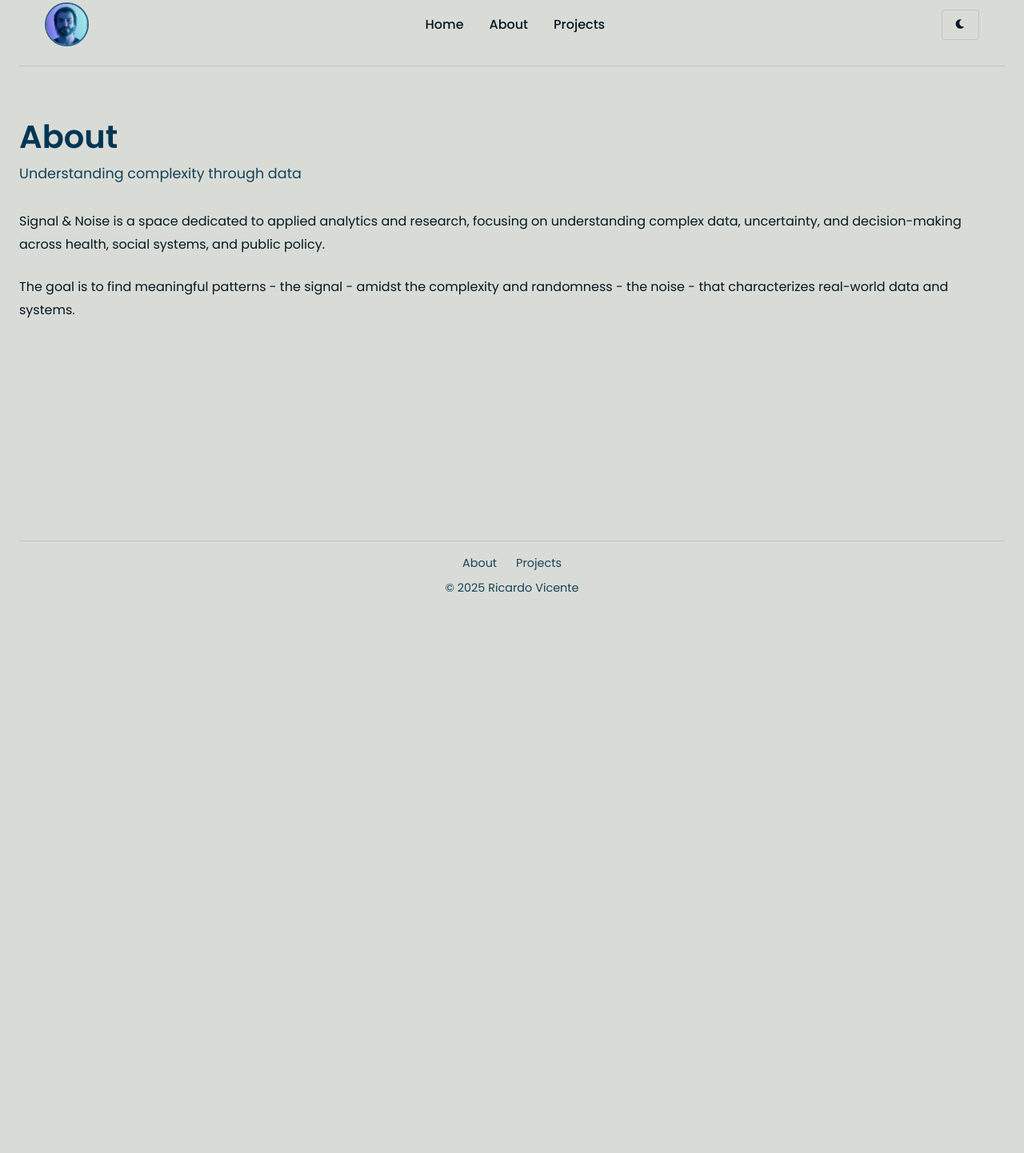
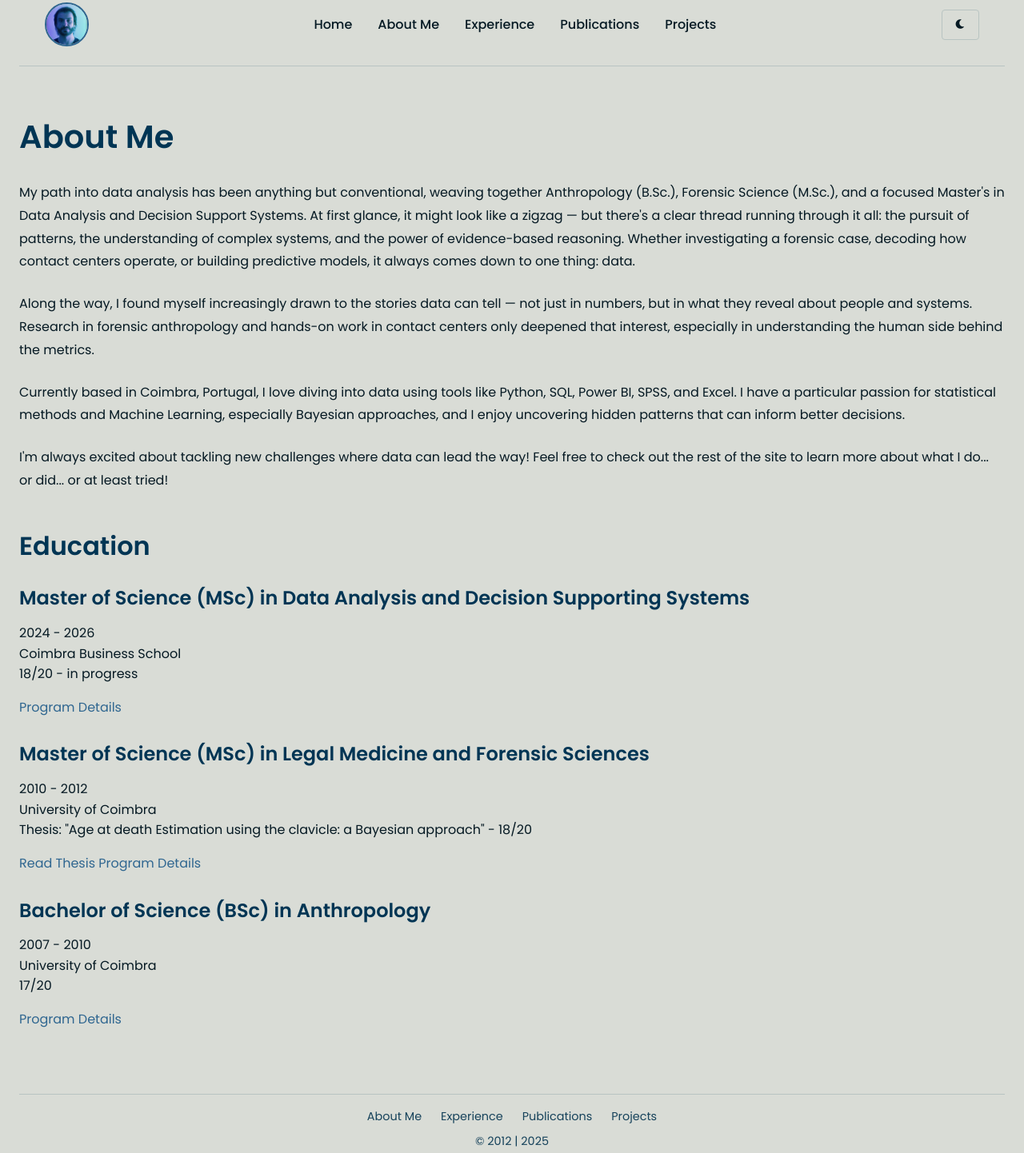
Before and after one commit to R-Vicente/signal-and-noise, a plain HTML site: page about.html in a window 1280 px wide. Shown: the part 21-1463 px from the top of the page at 80% size. Before the commit the page ends 800 px from the top, so only its background shows below. Drawn offline with Linux system fonts and the light colour scheme.

Commit message:
Update about.html

```diff
--- a/about.html
+++ b/about.html
@@ -3,7 +3,7 @@
     <head>
         <meta charset="UTF-8">
         <meta name="viewport" content="width=device-width, initial-scale=1.0">
-    <title>About | Signal & Noise</title>
+        <title>Título | Ricardo Vicente</title>
         <link rel="preconnect" href="https://fonts.googleapis.com">
         <link rel="preconnect" href="https://fonts.gstatic.com" crossorigin>
         <link href="https://fonts.googleapis.com/css2?family=Poppins:wght@300;400;500;600;700&display=swap" rel="stylesheet">
@@ -19,26 +19,75 @@
             </a>
             <ul class="nav-links">
                 <li><a href="index.html">Home</a></li>
-                <li><a href="about.html">About</a></li>
+                <li><a href="about.html">About Me</a></li>
+                <li><a href="experience.html">Experience</a></li>
+                <li><a href="publications.html">Publications</a></li>
                 <li><a href="projects.html">Projects</a></li>
             </ul>
             <div class="theme-buttons">
                 <button id="theme-toggle"><i class="fas fa-moon"></i></button>
+                <!--<button id="language-toggle">EN | PT</button>-->
             </div>
         </nav>
     </header>
 
     <main>
         <!-- Page Title -->
-        <h1 class="page-title">About</h1>
-        <p class="page-description">Understanding complexity through data</p>
+        <h1 class="page-title">About Me</h1>
+        <p class="page-description"></p>
 
-        <!-- About Section -->
+        <!-- Bio Section -->
         <section class="section">
             <div class="about-content">
-                <p>Signal & Noise is a space dedicated to applied analytics and research, focusing on understanding complex data, uncertainty, and decision-making across health, social systems, and public policy.</p>
+                <p>My path into data analysis has been anything but conventional, weaving together Anthropology (B.Sc.), Forensic Science (M.Sc.), and a focused Master's in Data Analysis and Decision Support Systems. At first glance, it might look like a zigzag — but there's a clear thread running through it all: the pursuit of patterns, the understanding of complex systems, and the power of evidence-based reasoning. Whether investigating a forensic case, decoding how contact centers operate, or building predictive models, it always comes down to one thing: data.</p>
 
-                <p>The goal is to find meaningful patterns - the signal - amidst the complexity and randomness - the noise - that characterizes real-world data and systems.</p>
+                <p>Along the way, I found myself increasingly drawn to the stories data can tell — not just in numbers, but in what they reveal about people and systems. Research in forensic anthropology and hands-on work in contact centers only deepened that interest, especially in understanding the human side behind the metrics.</p>
+
+                <p>Currently based in Coimbra, Portugal, I love diving into data using tools like Python, SQL, Power BI, SPSS, and Excel. I have a particular passion for statistical methods and Machine Learning, especially Bayesian approaches, and I enjoy uncovering hidden patterns that can inform better decisions.</p>
+
+                <p>I'm always excited about tackling new challenges where data can lead the way! Feel free to check out the rest of the site to learn more about what I do... or did... or at least tried!</p>
+            </div>
+        </section>
+
+        <!-- Education Section -->
+        <section class="section">
+            <h2>Education</h2>
+
+            <div class="education-item">
+                <div class="education-header">
+                    <h3>Master of Science (MSc) in Data Analysis and Decision Supporting Systems</h3>
+                    <span class="education-date">2024 - 2026</span>
+                </div>
+                <div class="education-school">Coimbra Business School</div>
+                <div class="education-details">
+                    <p>18/20 - in progress</p>
+                    <a href="https://www.ipc.pt/en/formative-offer/iscac/master/master-in-data-analysis-and-decision-supporting-systems/" class="education-link" target="_blank">Program Details</a>
+                </div>
+            </div>
+
+            <div class="education-item">
+                <div class="education-header">
+                    <h3>Master of Science (MSc) in Legal Medicine and Forensic Sciences</h3>
+                    <span class="education-date">2010 - 2012</span>
+                </div>
+                <div class="education-school">University of Coimbra</div>
+                <div class="education-details">
+                    <p>Thesis: "Age at death Estimation using the clavicle: a Bayesian approach" - 18/20</p>
+                    <a href="https://estudogeral.uc.pt/handle/10316/31997?mode=full" class="education-link" target="_blank">Read Thesis</a>
+                    <a href="https://apps.uc.pt/courses/en/course/1392" class="education-link" target="_blank">Program Details</a>
+                </div>
+            </div>
+
+            <div class="education-item">
+                <div class="education-header">
+                    <h3>Bachelor of Science (BSc) in Anthropology</h3>
+                    <span class="education-date">2007 - 2010</span>
+                </div>
+                <div class="education-school">University of Coimbra</div>
+                <div class="education-details">
+                    <p>17/20</p>
+                    <a href="https://www.uc.pt/en/fctuc/dcv/graduations/graduation-in-anthropology/" class="education-link" target="_blank">Program Details</a>
+                </div>
             </div>
         </section>
     </main>
@@ -46,16 +95,32 @@
         <!-- Footer -->
         <footer>
             <div class="footer-links">
-            <a href="about.html">About</a>
+                <a href="about.html">About Me</a>
+                <a href="experience.html">Experience</a>
+                <a href="publications.html">Publications</a>
                 <a href="projects.html">Projects</a>
             </div>
-        <p>&copy; 2025 Ricardo Vicente</p>
+            <p>&copy; 2012 | 2025</p>
         </footer>
 
         <script>
+            // Language toggle - com verificação de existência
+        const languageToggle = document.getElementById('language-toggle');
+        if (languageToggle) {
+            languageToggle.addEventListener('click', function() {
+                if (this.textContent === 'EN | PT') {
+                    this.textContent = 'PT | EN';
+                    alert('This would switch the website to Portuguese.');
+                } else {
+                    this.textContent = 'EN | PT';
+                    alert('This would switch the website to English.');
+                }
+            });
+        }
+
         // Theme toggle
         const themeToggle = document.getElementById('theme-toggle');
-        if (themeToggle) {
+        if (themeToggle) { // Verificar se o botão de tema existe
             const body = document.body;
 
             // Check for saved theme preference or default to light
@@ -68,10 +133,12 @@
             // Toggle theme
             themeToggle.addEventListener('click', function() {
                 if (body.classList.contains('dark-theme')) {
+                    // Switch to light theme
                     body.classList.remove('dark-theme');
                     themeToggle.innerHTML = '<i class="fas fa-moon"></i>';
                     localStorage.setItem('theme', 'light');
                 } else {
+                    // Switch to dark theme
                     body.classList.add('dark-theme');
                     themeToggle.innerHTML = '<i class="fas fa-sun"></i>';
                     localStorage.setItem('theme', 'dark');
```
Lines whose indentation alone changed are shown as unchanged.
